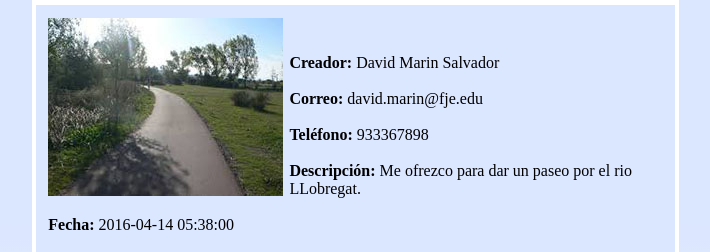
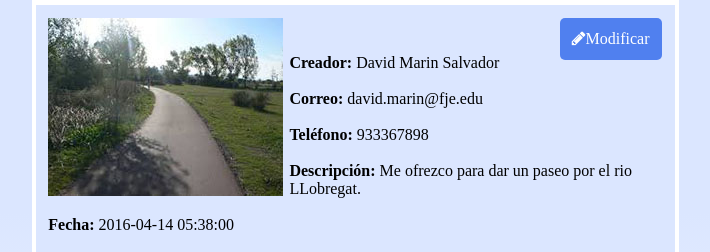
Before and after one commit to hermosilla7/Proyecto_5, a PHP site: page /ver_mas.php?actividad=1 in a window 1280 px wide. Shown: the part 314-566 px from the top of the page, without its empty margins (289-999 px from the left). Run offline with PHP 8.4, Linux system fonts and the light colour scheme; a user stored in the database is signed in; data comes from the database, SQL or seed files in the repository; data that the repository does not hold is empty; some libraries are stand-ins or nearby versions.

Commit message:
subida de ver mas

```diff
--- a/css/estilo.css
+++ b/css/estilo.css
@@ -479,6 +479,27 @@ h2{
   width: 13%;
   border: 4px solid #fff;
 }
+.boton {
+  background: #5080ef none repeat scroll 0 0;
+  border-radius: 5px;
+  float: right;
+  margin-bottom: 10px;
+  padding: 2%;
+  text-align: center;
+}
+.boton:hover {
+  background: #5080ef none repeat scroll 0 0;
+  border-radius: 5px;
+  float: right;
+  margin-bottom: 10px;
+  padding: 2%;
+  text-align: center;
+  opacity: 0.6;
+}
+.boton > a {
+  color: white;
+  text-decoration: none;
+}
 .log-btn2 {
   background: #DBE6FF none repeat scroll 0 0;
   border: medium none;
--- a/ver_mas.php
+++ b/ver_mas.php
@@ -25,6 +25,15 @@
       <div class="prin-img" style="margin-bottom: 15px;">
         <?php
           echo "<div class='actividad'> ";
+            echo "<div class='boton'>";
+          if(($actividad['estado'] == 0) && ($actividad['id_usuario'] != $id_usuario)){
+            echo "<a href='reservar_actividad.proc.php?creador=".$actividad['id_usuario']."&actividad=".$actividad['id']."'><i class='fa fa-thumbs-up'></i>¡Lo quiero!</a>";
+          } else if(($actividad['estado'] == 2) && ($trueque['id_usuario_realiza'] == $id_usuario)){
+            echo "<a href='cancelar_actividad.proc.php?creador=".$actividad['id_usuario']."&actividad=".$actividad['id']."'><i class='fa fa-times'></i>¡Cancelar!</a>";
+          } else if($actividad['id_usuario'] == $id_usuario){
+            echo "<a href='modificar_actividad.php?actividad=".$actividad['id']."'><i class='fa fa-pencil'></i>Modificar</a>";
+          }
+          echo "</div>";
           echo '<img src="img/actividades/'.$actividad[img].'" alt="" />';
           echo "<br/><br/>";
           echo "<b>Creador: </b>";
@@ -45,13 +54,7 @@
           echo "<b>Dirección:</b> ";
           echo utf8_encode($actividad['direccion']);
           echo "<br/><br/>";
-          if(($actividad['estado'] == 0) && ($actividad['id_usuario'] != $id_usuario)){
-            echo "<a href='reservar_actividad.proc.php?creador=".$actividad['id_usuario']."&actividad=".$actividad['id']."'><i class='fa fa-thumbs-up'></i>¡Lo quiero!</a>";
-          } else if(($actividad['estado'] == 2) && ($trueque['id_usuario_realiza'] == $id_usuario)){
-            echo "<a href='cancelar_actividad.proc.php?creador=".$actividad['id_usuario']."&actividad=".$actividad['id']."'><i class='fa fa-times'></i>¡Cancelar!</a>";
-          } else if($actividad['id_usuario'] == $id_usuario){
-            echo "<a href='modificar_actividad.php?actividad=".$actividad['id']."'><i class='fa fa-pencil'></i>Modificar</a>";
-          }
+
           echo "</div>";
           echo '<div id="map"></div>';
           echo '<script type="text/javascript">var myLat='.$actividad['ubicacion_lat'].'</script>';
```
